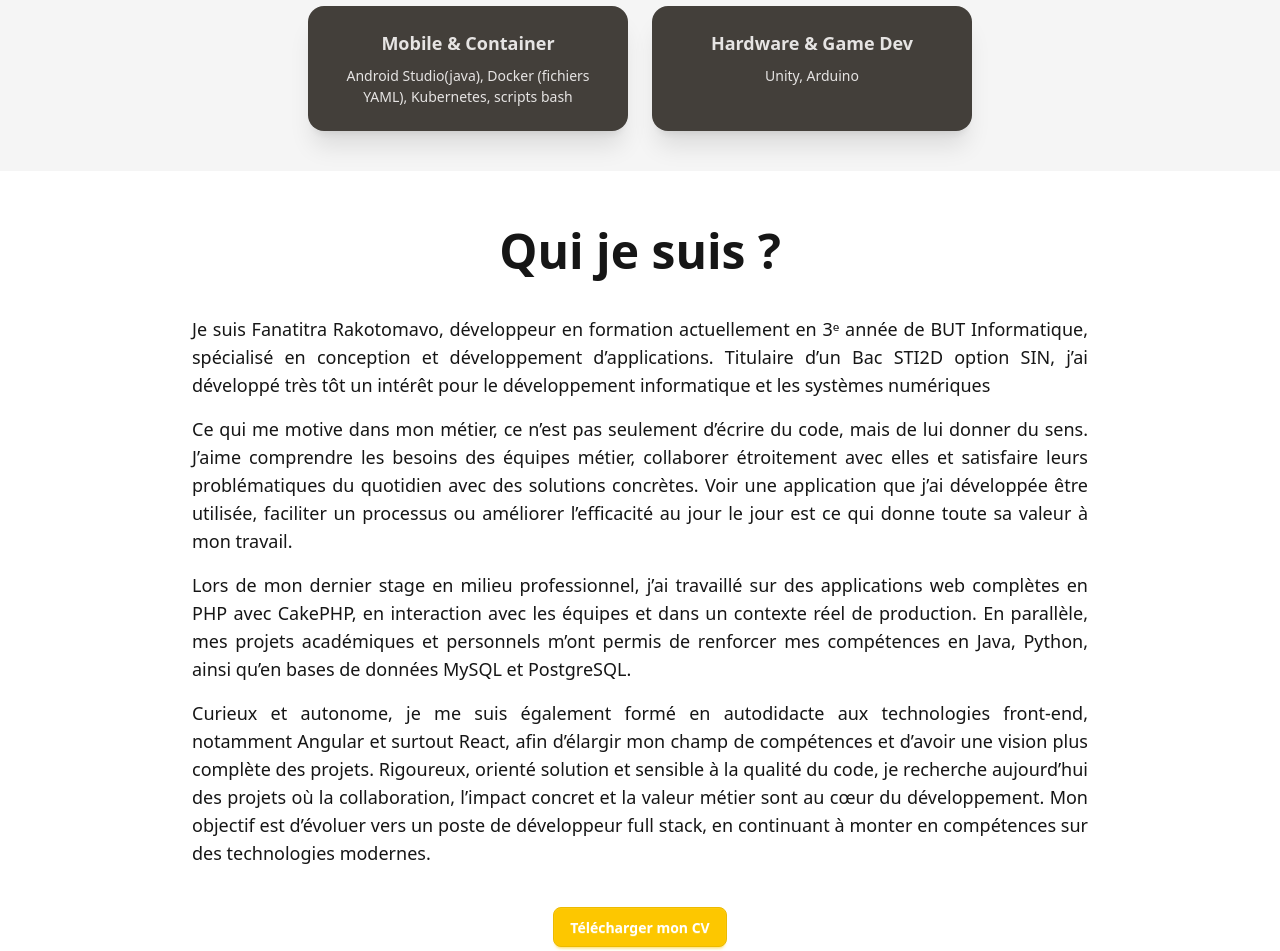
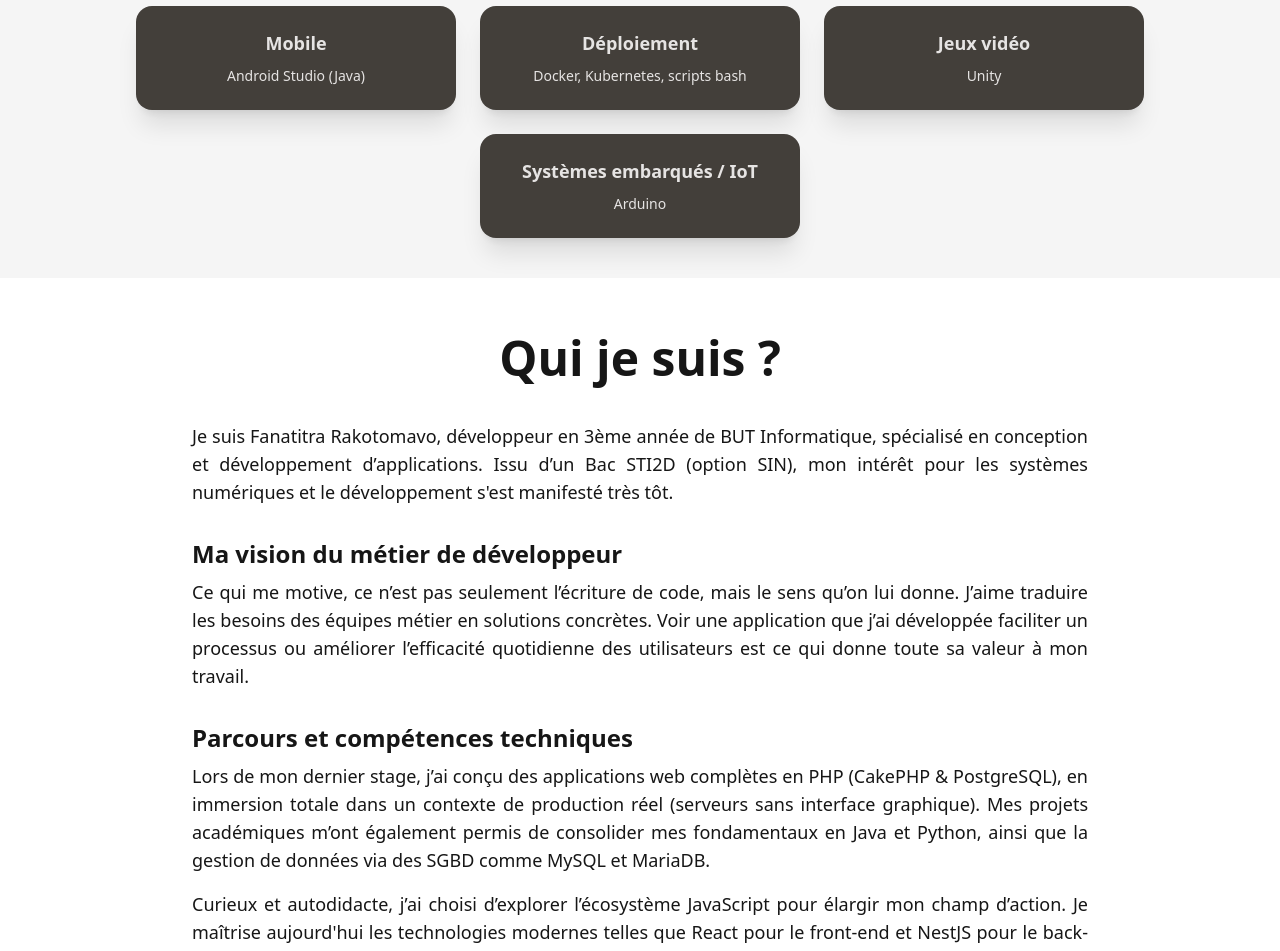
Before and after one commit to frakot4/frakot4.github.io, a React app: page /#/competences in a window 1280 px wide. Shown: the part 1180-2131 px from the top of the page. Built offline with nearby package versions, Linux system fonts and the light colour scheme; the HTML template or start-up script is replaced by a standard one.

Commit message:
fix text trad fr

```diff
--- a/src/components/pages/Competences.jsx
+++ b/src/components/pages/Competences.jsx
@@ -31,7 +31,7 @@ export default function Competences() {
                                     <h2 className="card-title">Linux</h2>
                                     <p>Ubuntu, Debian, RedHat, Kali
                                         <br />
-                                        (full CLI or GUI)
+                                        (en  CLI ou GUI)
                                     </p>
                                 </div>
                             </div>
@@ -139,16 +139,32 @@ export default function Competences() {
                         <Hover3DCard>
                             <div className="card bg-neutral text-neutral-content w-80 shadow-xl h-full">
                                 <div className="card-body items-center text-center">
-                                    <h2 className="card-title">Mobile & Container</h2>
-                                    <p>Android Studio(java), Docker (fichiers YAML), Kubernetes, scripts bash</p>
+                                    <h2 className="card-title">Mobile</h2>
+                                    <p>Android Studio (Java)</p>
                                 </div>
                             </div>
                         </Hover3DCard>
                         <Hover3DCard>
                             <div className="card bg-neutral text-neutral-content w-80 shadow-xl h-full">
                                 <div className="card-body items-center text-center">
-                                    <h2 className="card-title">Hardware & Game Dev</h2>
-                                    <p>Unity, Arduino</p>
+                                    <h2 className="card-title">Déploiement</h2>
+                                    <p>Docker, Kubernetes, scripts bash</p>
+                                </div>
+                            </div>
+                        </Hover3DCard>
+                        <Hover3DCard>
+                            <div className="card bg-neutral text-neutral-content w-80 shadow-xl h-full">
+                                <div className="card-body items-center text-center">
+                                    <h2 className="card-title">Jeux vidéo</h2>
+                                    <p>Unity</p>
+                                </div>
+                            </div>
+                        </Hover3DCard>
+                        <Hover3DCard>
+                            <div className="card bg-neutral text-neutral-content w-80 shadow-xl h-full">
+                                <div className="card-body items-center text-center">
+                                    <h2 className="card-title">Systèmes embarqués / IoT</h2>
+                                    <p>Arduino</p>
                                 </div>
                             </div>
                         </Hover3DCard>
--- a/src/components/pages/Experience.jsx
+++ b/src/components/pages/Experience.jsx
@@ -34,7 +34,7 @@ export default function Experience() {
                     </figure>
                     <div className="card-body">
                         <h2 className="card-title">DSI Essonne
-                            <div className="badge badge-secondary">LATEST</div>
+                            <div className="badge badge-secondary">Dernier en date</div>
                         </h2>
                         <p>Maintenance corrective et évolutive de l’application de gestion de la mise en relation entre les associations de l’Essonne et les instituts de formations</p>
                         <div className="card-actions justify-end">
--- a/src/components/pages/Home.jsx
+++ b/src/components/pages/Home.jsx
@@ -7,19 +7,25 @@ export default function Home() {
                     <h1 className="text-5xl font-bold mb-8">Qui je suis ?</h1>
 
                     <p className="py-2 text-lg text-justify">
-                        Je suis Fanatitra Rakotomavo, développeur en formation actuellement en 3ᵉ année de BUT Informatique, spécialisé en conception et développement d’applications. Titulaire d’un Bac STI2D option SIN, j’ai développé très tôt un intérêt pour le développement informatique et les systèmes numériques
+                        Je suis Fanatitra Rakotomavo, développeur en 3ème année de BUT Informatique, spécialisé en conception et développement d’applications. Issu d’un Bac STI2D (option SIN), mon intérêt pour les systèmes numériques et le développement s'est manifesté très tôt.
                     </p>
 
+                    <h2 className="text-2xl font-bold mt-6 text-left">Ma vision du métier de développeur</h2>
                     <p className="py-2 text-lg text-justify">
-                        Ce qui me motive dans mon métier, ce n’est pas seulement d’écrire du code, mais de lui donner du sens. J’aime comprendre les besoins des équipes métier, collaborer étroitement avec elles et satisfaire leurs problématiques du quotidien avec des solutions concrètes. Voir une application que j’ai développée être utilisée, faciliter un processus ou améliorer l’efficacité au jour le jour est ce qui donne toute sa valeur à mon travail.
+                        Ce qui me motive, ce n’est pas seulement l’écriture de code, mais le sens qu’on lui donne. J’aime traduire les besoins des équipes métier en solutions concrètes. Voir une application que j’ai développée faciliter un processus ou améliorer l’efficacité quotidienne des utilisateurs est ce qui donne toute sa valeur à mon travail.
                     </p>
 
+                    <h2 className="text-2xl font-bold mt-6 text-left">Parcours et compétences techniques</h2>
                     <p className="py-2 text-lg text-justify">
-                        Lors de mon dernier stage en milieu professionnel, j’ai travaillé sur des applications web complètes en PHP avec CakePHP, en interaction avec les équipes et dans un contexte réel de production. En parallèle, mes projets académiques et personnels m’ont permis de renforcer mes compétences en Java, Python, ainsi qu’en bases de données MySQL et PostgreSQL.
+                        Lors de mon dernier stage, j’ai conçu des applications web complètes en PHP (CakePHP & PostgreSQL), en immersion totale dans un contexte de production réel (serveurs sans interface graphique). Mes projets académiques m’ont également permis de consolider mes fondamentaux en Java et Python, ainsi que la gestion de données via des SGBD comme MySQL et MariaDB.
+                    </p>
+                    <p className="py-2 text-lg text-justify">
+                        Curieux et autodidacte, j’ai choisi d’explorer l’écosystème JavaScript pour élargir mon champ d’action. Je maîtrise aujourd'hui les technologies modernes telles que React pour le front-end et NestJS pour le back-end, ce qui me permet d'appréhender les projets dans leur globalité.
                     </p>
 
+                    <h2 className="text-2xl font-bold mt-6 text-left">Mon objectif</h2>
                     <p className="py-2 text-lg text-justify">
-                        Curieux et autonome, je me suis également formé en autodidacte aux technologies front-end, notamment Angular et surtout React, afin d’élargir mon champ de compétences et d’avoir une vision plus complète des projets. Rigoureux, orienté solution et sensible à la qualité du code, je recherche aujourd’hui des projets où la collaboration, l’impact concret et la valeur métier sont au cœur du développement. Mon objectif est d’évoluer vers un poste de développeur full stack, en continuant à monter en compétences sur des technologies modernes.
+                        Rigoureux, orienté solution et sensible aux besoins des utilisateurs, je recherche des projets où la collaboration et l’impact métier sont centraux. Mon ambition est d’évoluer vers un poste de Développeur Full Stack, en continuant de monter en compétences sur les architectures modernes.
                     </p>
                     <div className="mt-8">
                         <a href="./FANATITRA_RAKOTOMAVO_CV.pdf" download="FANATITRA_RAKOTOMAVO_CV.pdf" className="btn btn-primary text-white font-bold">
--- a/src/data/experiences.js
+++ b/src/data/experiences.js
@@ -24,7 +24,7 @@ export const experiences = [
     {
         id: 2,
         title: "GFASS - DSI Essonne",
-        badge: "LATEST",
+        badge: "Dernier en date",
         imageUrl: logo_GFASS,
         imageUrl_1: logo_91,
         shortDescription: "Stagiaire Développeur full-stack CakePHP",
```
